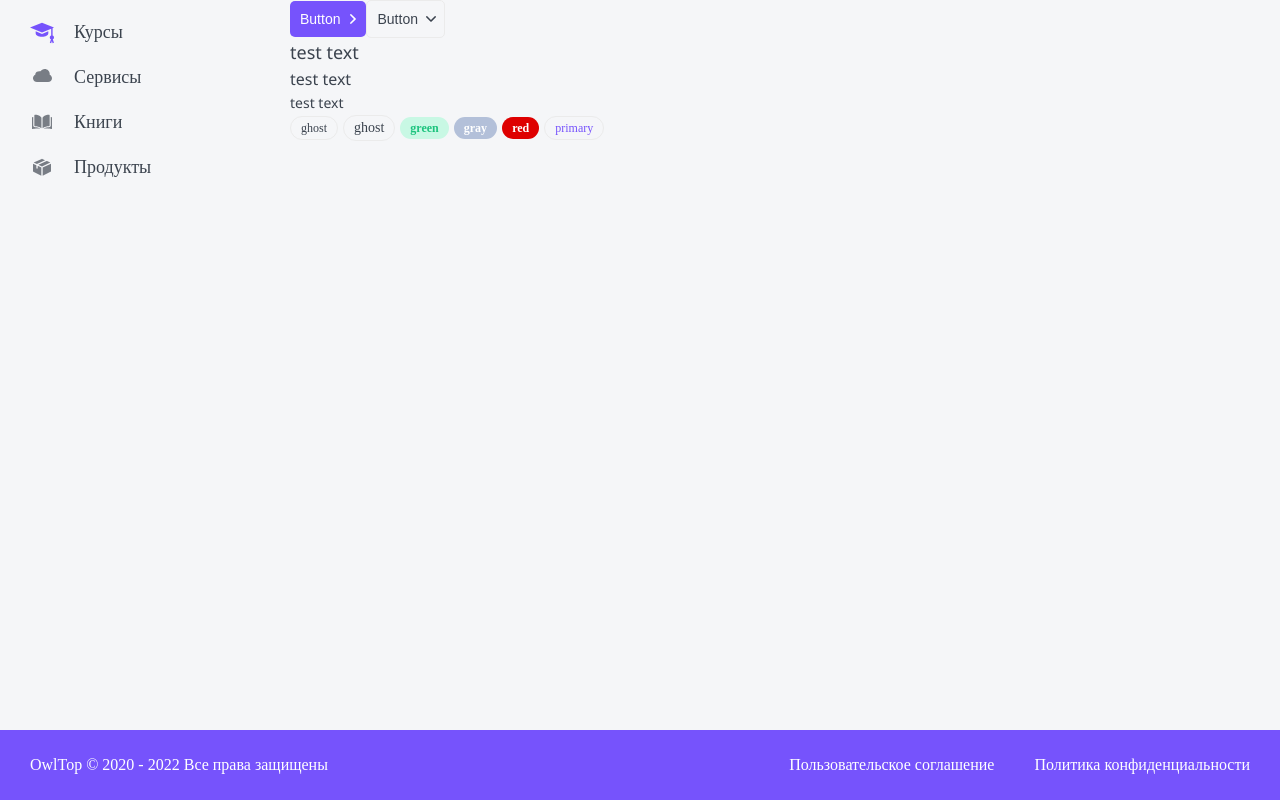
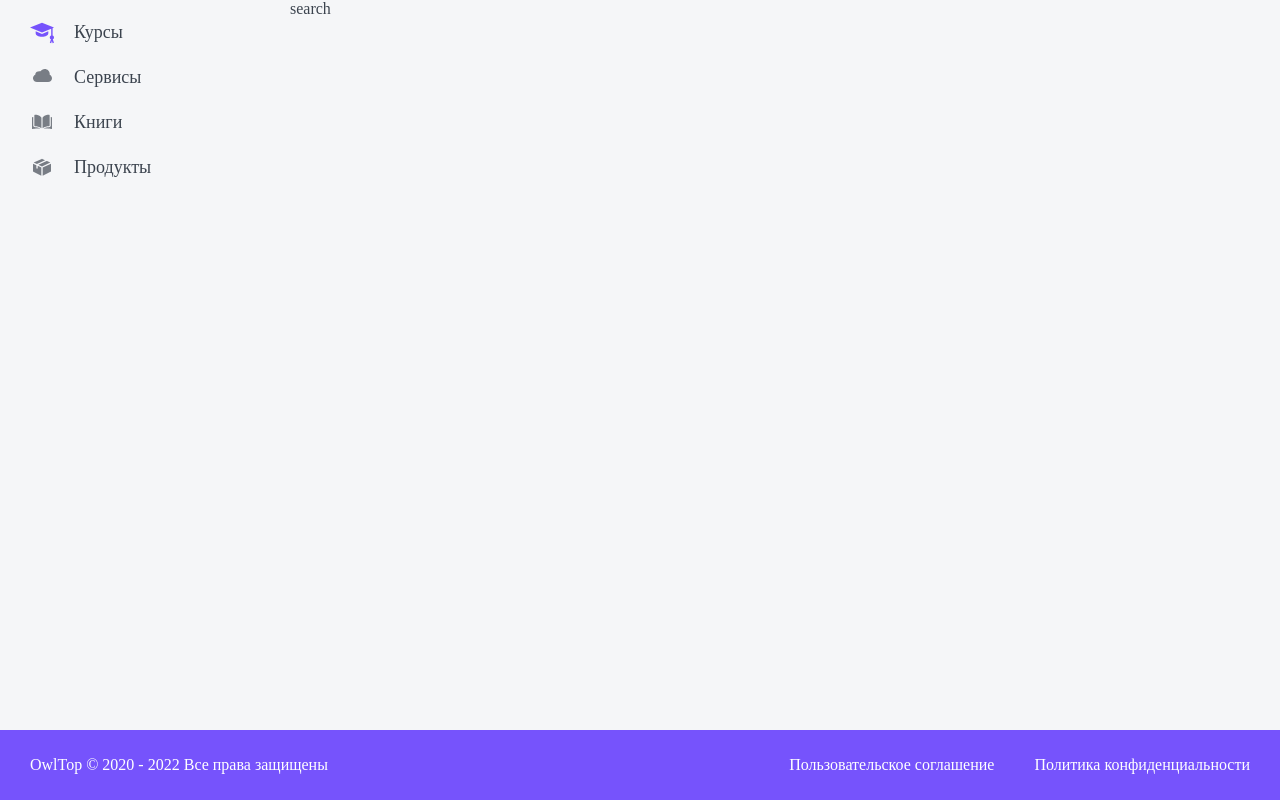
Before and after one commit to dimonenm/next-js, a Next.js app in the folder top-app/: page /search in a window 1280 px wide. Built offline with nearby package versions, Linux system fonts and the light colour scheme.

Commit message:
w02.09.2022

```diff
--- a/top-app/layout/Menu/Menu.module.css
+++ b/top-app/layout/Menu/Menu.module.css
@@ -44,9 +44,11 @@
 .secondLevelBlock {
   display: none;
 }
+
 .secondLevelBlockOpened {
   display: block;
 }
+
 .secondLevelBlockOpened:last-child {
   margin-bottom: 20px;
 }
--- a/top-app/pages/search.tsx
+++ b/top-app/pages/search.tsx
@@ -1,20 +1,9 @@
-import { Button, Htag, P, Tag } from "../components";
 import { withLayout } from "../layout/Layout";
 
-function Search() {
+function Search(): JSX.Element {
   return (
     <>
-      <Button appearence='primary' arrow="right">Button</Button>
-      <Button appearence='ghost' arrow="down">Button</Button>
-      <P size='l'>test text</P>
-      <P>test text</P>
-      <P size='s'>test text</P>
-      <Tag size='s'>ghost</Tag>
-      <Tag size='m'>ghost</Tag>
-      <Tag size='s' color='green'>green</Tag>
-      <Tag size='s' color='grey'>gray</Tag>
-      <Tag size='s' color='red'>red</Tag>
-      <Tag size='s' color='primary' href='3'>primary</Tag>
+      search
     </>
   )
 }
```
Also changed, not shown: top-app/pages/[type]/[alias].tsx (+18 -9 lines), top-app/pages/[type]/index.tsx (+39 -5 lines), top-app/.eslintrc.json.
